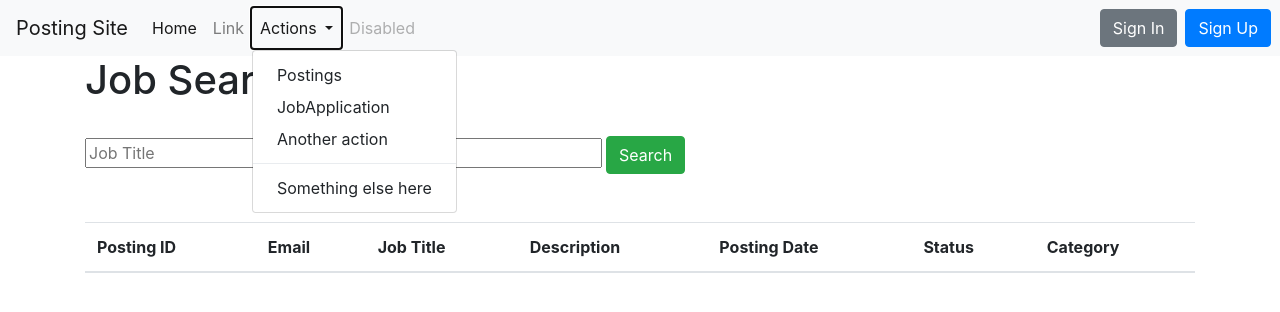
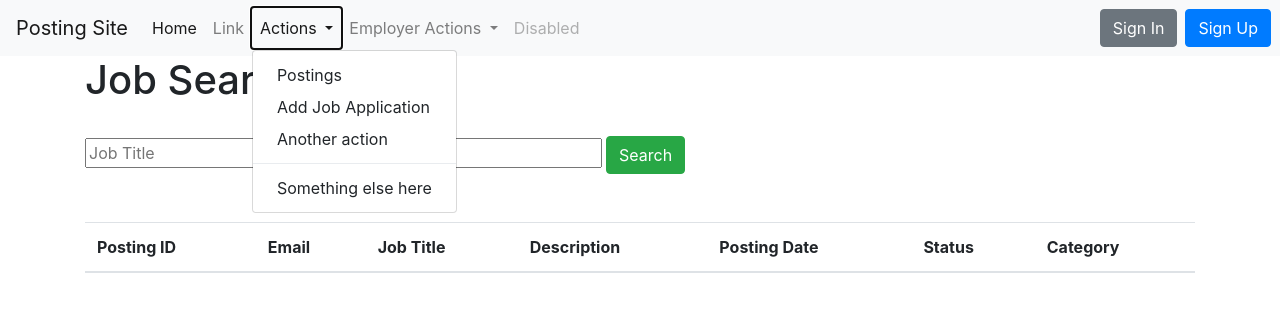
Before and after one commit to CaoGreg/COMP-353-Main-Project, a Flask app: page /postings in a window 1280 px wide, after a click on "Actions". Shown: the top 312 px of the page. Run offline with Flask 2, Linux system fonts and the light colour scheme; data that the repository does not hold is empty; some libraries are stand-ins or nearby versions.

Commit message:
finished employer add job posting page

```diff
--- a/app.py
+++ b/app.py
@@ -63,5 +63,17 @@ def add_job_application():
         return render_template('add_job_application.html')
 
 
+@app.route('/add_job_posting', methods=['GET', 'POST'])
+def add_job_posting():
+    if request.method == 'POST':
+        email = request.form['email']
+        job_title = request.form['job_title']
+        description = request.form['description']
+        category = request.form['category']
+        return render_template('add_job_posting.html', posting_result=add_posting_job(email, job_title, description, category))
+    else:
+        return render_template('add_job_posting.html')
+
+
 if __name__ == "__main__":
     app.run(debug=True)
--- a/db_connection.py
+++ b/db_connection.py
@@ -63,3 +63,19 @@ def add_application_job(posting_id, email):
     cursor.close()
     db_connection.commit()
     return data
+
+
+def add_posting_job(email, job_title, description, category):
+    data = []
+    today = date.today()
+    cursor = db_connection.cursor()
+    cursor.execute("USE oxc353_1")
+    cursor.execute("""INSERT INTO MP_Job_posting(email, job_title, description, posting_date, status, category)
+                VALUES(%s, %s, %s, %s, %s, %s)""",
+                (email, job_title, description, today.strftime("%Y-%m-%d"), 'active', category))
+    for row in cursor:
+        data.append(row)
+        print(row)
+    cursor.close()
+    db_connection.commit()
+    return data
--- a/templates/add_job_posting.html
+++ b/templates/add_job_posting.html
@@ -6,11 +6,13 @@
 
 {% block body %}
 <div class="container">
-    <h1>Job Application Page</h1>
+    <h1>Add Job Posting Page</h1>
     <br>
     <form id="job-application-form" action="" method="post">
-        <input type="text" placeholder="Posting ID" name="posting_id">
         <input type="email" placeholder="Email" name="email">
+        <input type="text" placeholder="Job Title" name="job_title">
+        <input type="text" placeholder="Description" name="description">
+        <input type="text" placeholder="Category" name="category">
       <input class="btn btn-success" type="submit" value="Submit Application">
     </form>
 </div>
--- a/templates/base.html
+++ b/templates/base.html
@@ -28,10 +28,18 @@
               </a>
               <div class="dropdown-menu" aria-labelledby="navbarDropdown">
                 <a class="dropdown-item" href="postings">Postings</a>
-                <a class="dropdown-item" href="jobapplication">JobApplication</a>
+                <a class="dropdown-item" href="add_job_application">Add Job Application</a>
                 <a class="dropdown-item" href="#">Another action</a>
                 <div class="dropdown-divider"></div>
                 <a class="dropdown-item" href="#">Something else here</a>
+              </div>
+            </li>
+            <li class="nav-item dropdown">
+              <a class="nav-link dropdown-toggle" href="#" id="navbarDropdownEmployer" role="button" data-toggle="dropdown" aria-haspopup="true" aria-expanded="false">
+                Employer Actions
+              </a>
+              <div class="dropdown-menu" aria-labelledby="navbarDropdown">
+                <a class="dropdown-item" href="add_job_posting">Add Job Posting</a>
               </div>
             </li>
             <li class="nav-item">
```
